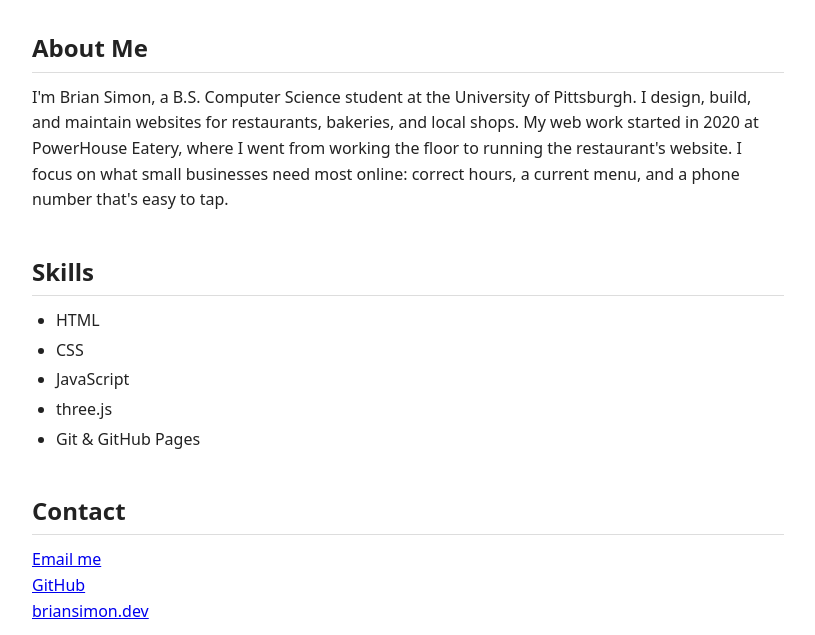
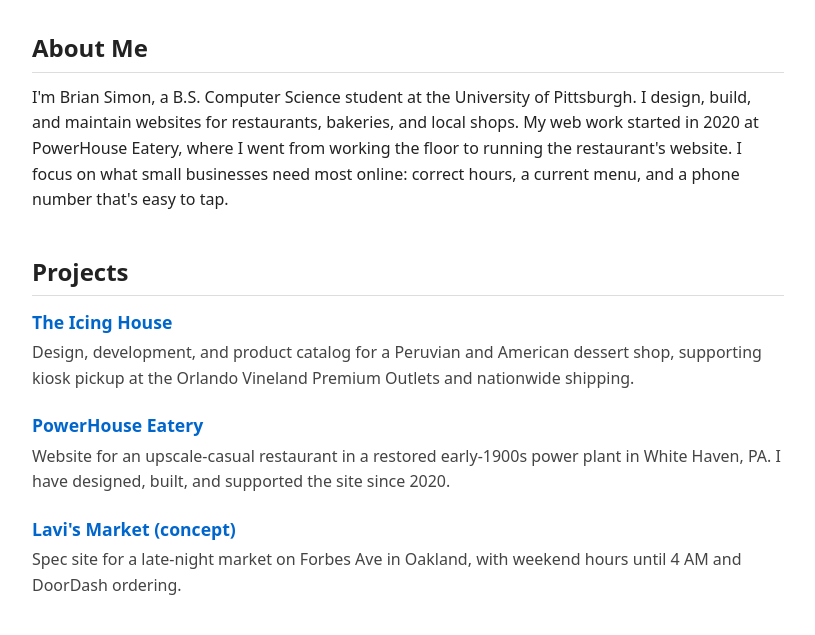
Before and after one commit to Br1anSimon/IndividualAssignment3, a plain HTML site: page index.html in a window 1280 px wide. Shown: the part 153-788 px from the top of the page, without its empty margins (232-1047 px from the left). Drawn offline with Linux system fonts and the light colour scheme.

Commit message:
put back projects

```diff
--- a/index.html
+++ b/index.html
@@ -28,7 +28,24 @@
       <p>I'm Brian Simon, a B.S. Computer Science student at the University of Pittsburgh. I design, build, and maintain websites for restaurants, bakeries, and local shops. My web work started in 2020 at PowerHouse Eatery, where I went from working the floor to running the restaurant's website. I focus on what small businesses need most online: correct hours, a current menu, and a phone number that's easy to tap.</p>
     </section>
 
+    <section id="projects">
+      <h2>Projects</h2>
 
+      <div class="project">
+        <h3><a href="https://theicinghouse.com">The Icing House</a></h3>
+        <p>Design, development, and product catalog for a Peruvian and American dessert shop, supporting kiosk pickup at the Orlando Vineland Premium Outlets and nationwide shipping.</p>
+      </div>
+
+      <div class="project">
+        <h3><a href="https://www.powerhouseeatery.com">PowerHouse Eatery</a></h3>
+        <p>Website for an upscale-casual restaurant in a restored early-1900s power plant in White Haven, PA. I have designed, built, and supported the site since 2020.</p>
+      </div>
+
+      <div class="project">
+        <h3><a href="https://briansimon.dev/demos/lavis-market/">Lavi's Market (concept)</a></h3>
+        <p>Spec site for a late-night market on Forbes Ave in Oakland, with weekend hours until 4 AM and DoorDash ordering.</p>
+      </div>
+    </section>
 
     <section id="skills">
       <h2>Skills</h2>
```
